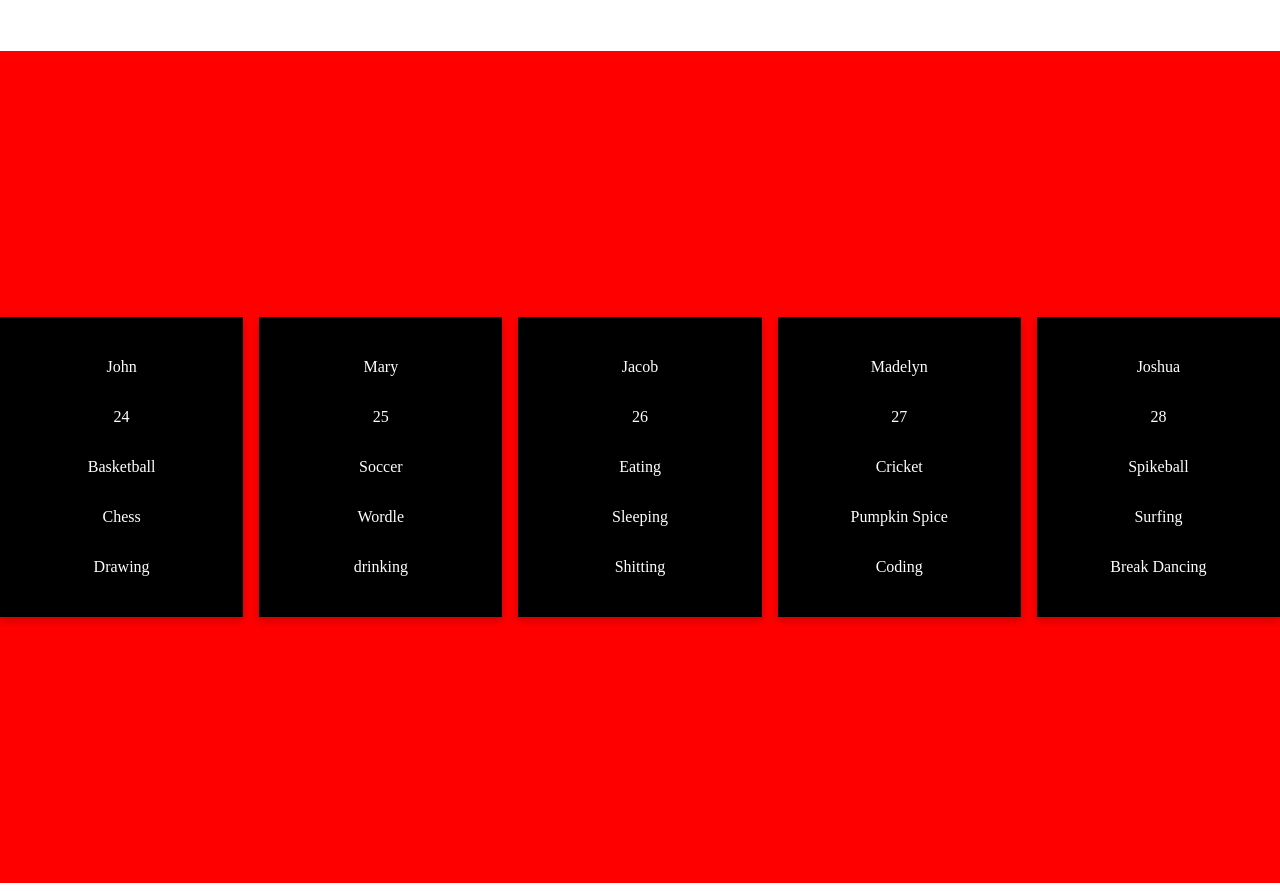
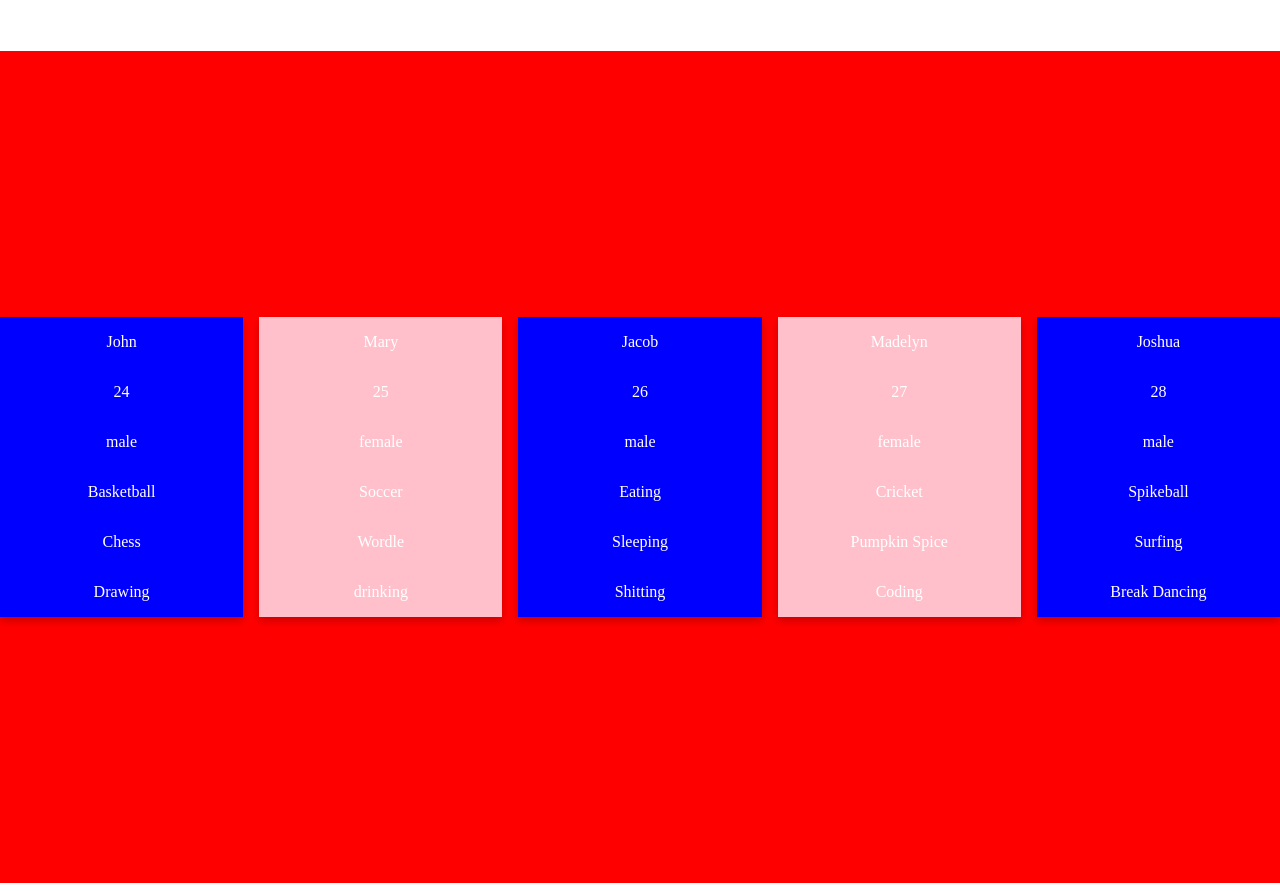
Before and after one commit to JGuest777/andrew-react, a React (Create React App) app: page / in a window 1280 px wide. Built offline with nearby package versions, Linux system fonts and the light colour scheme.

Commit message:
added sex property and conditionally displayed based on sex

```diff
--- a/src/app components/App.js
+++ b/src/app components/App.js
@@ -50,6 +50,7 @@ function App() {
             name={person.name}
             age={person.age}
             hobbies={person.hobbies}
+            sex={person.sex}
             setDisplayName={setDisplayName}
           />
         ))}
--- a/src/app components/People/data.js
+++ b/src/app components/People/data.js
@@ -3,26 +3,31 @@ const data = [
     name: "John",
     age: 24,
     hobbies: ["Basketball", "Chess", "Drawing"],
+    sex: "male",
   },
   {
     name: "Mary",
     age: 25,
     hobbies: ["Soccer", "Wordle", "drinking"],
+    sex: "female",
   },
   {
     name: "Jacob",
     age: 26,
     hobbies: ["Eating", "Sleeping", "Shitting"],
+    sex: "male",
   },
   {
     name: "Madelyn",
     age: 27,
     hobbies: ["Cricket", "Pumpkin Spice", "Coding"],
+    sex: "female",
   },
   {
     name: "Joshua",
     age: 28,
     hobbies: ["Spikeball", "Surfing", "Break Dancing"],
+    sex: "male",
   },
 ];
 
--- a/src/app components/People/personCardOne.js
+++ b/src/app components/People/personCardOne.js
@@ -1,8 +1,12 @@
-const PersonCard = ({ name, age, hobbies, setDisplayName }) => {
+const PersonCard = ({ name, age, hobbies, setDisplayName, sex }) => {
   return (
-    <div className="card" onClick={() => setDisplayName(name)}>
+    <div
+      className={`card ${sex === "male" ? "male" : "female"}`}
+      onClick={() => setDisplayName(name)}
+    >
       <p>{name}</p>
       <p>{age}</p>
+      <p>{sex}</p>
       {hobbies.map((hobby) => (
         <p>{hobby}</p>
       ))}
--- a/src/styles/app.css
+++ b/src/styles/app.css
@@ -38,3 +38,11 @@
   height: 100vh;
   width: 100vw;
 }
+
+.male {
+  background-color: blue;
+}
+
+.female {
+  background-color: pink;
+}
```
